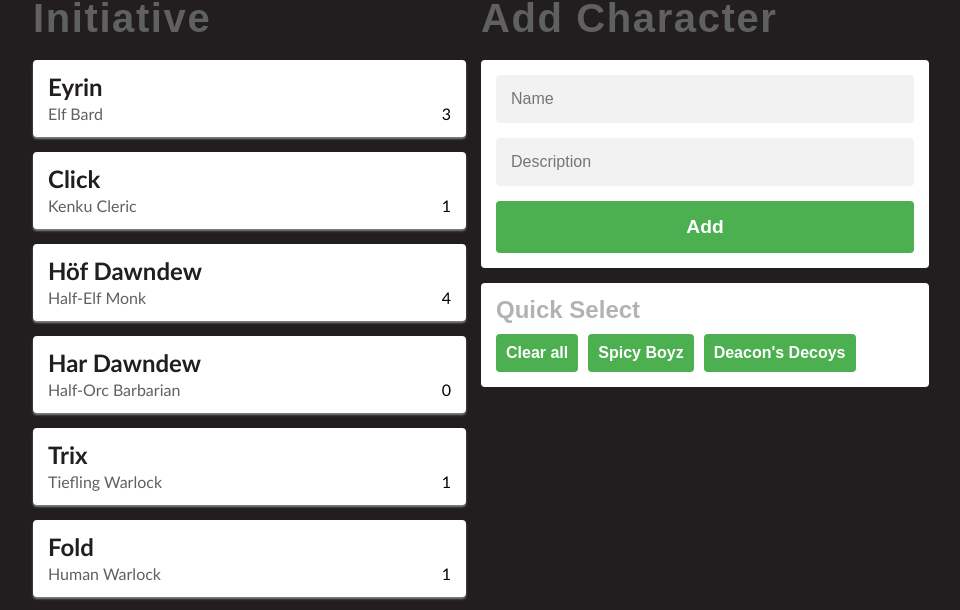
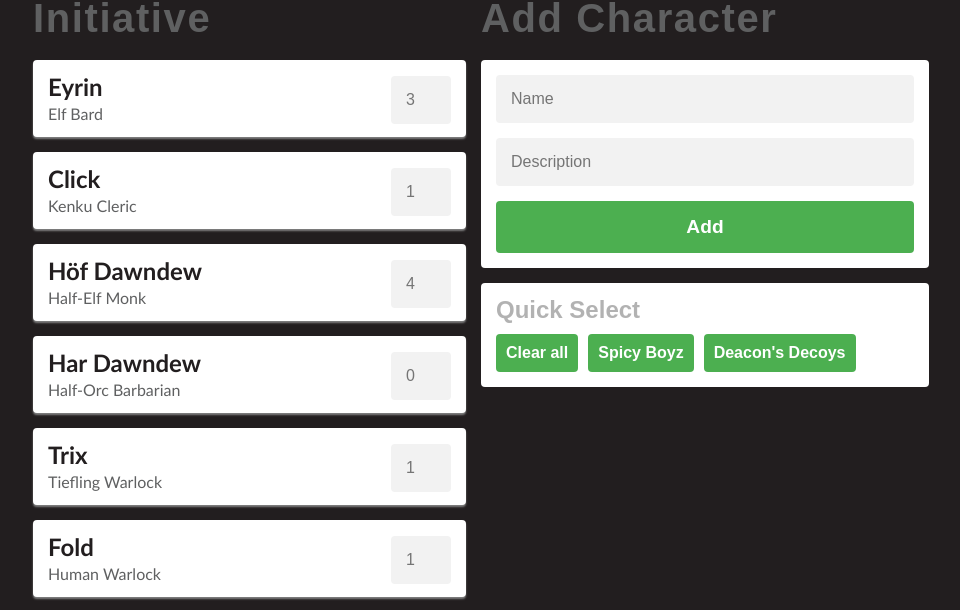
Before and after one commit to SpicyBoyz/grimoire, a React (Create React App) app: page / in a window 1280 px wide. Shown: the part 276-886 px from the top of the page, without its empty margins (159-1119 px from the left). Built offline with nearby package versions, Linux system fonts and the light colour scheme; a web font is replaced by a local one.

Commit message:
New field for initiative

```diff
--- a/src/components/List/List.css
+++ b/src/components/List/List.css
@@ -20,4 +20,8 @@
 
 .player-initiative {
   float: right;
+  width: 60px;
+  position: relative;
+  right: 0;
+  top: -30px;
 }
--- a/src/components/List/List.js
+++ b/src/components/List/List.js
@@ -27,7 +27,11 @@ class List extends React.Component {
             <div className="player-item" key={index}>
               <div className="player-name">{record.title}</div>
               <span className="player-title">{record.text}</span>
-              <span className="player-initiative">{record.initiative}</span>
+              <input
+                className="player-initiative"
+                type="text"
+                placeholder={record.initiative}
+              />
             </div>
           );
         })}
```
Also changed, not shown: src/components/Form/Form.css (indentation only).
